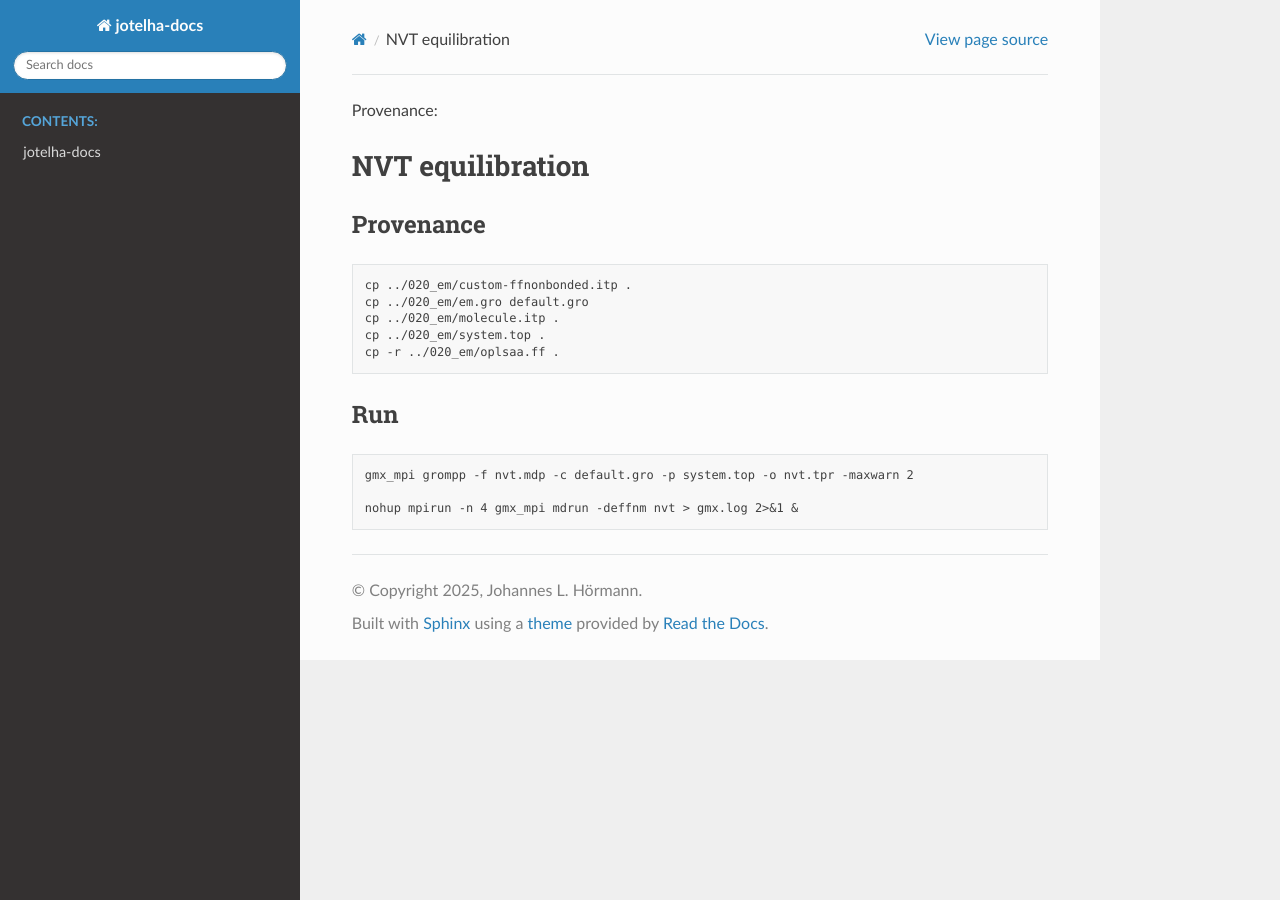
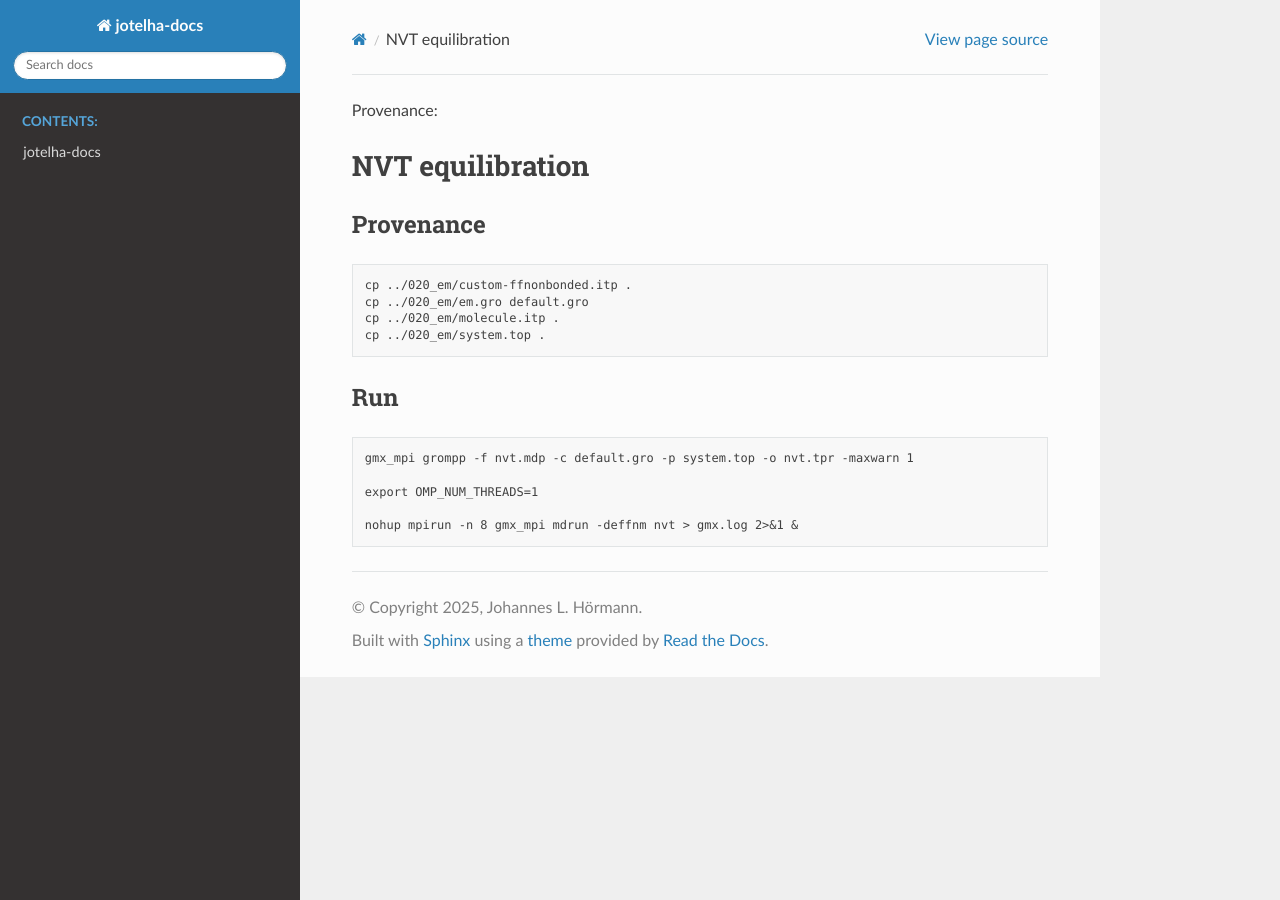
Before and after one commit to jotelha/docs, a Sphinx documentation site: the page built from docs/050_pama/050_single_chain_generation/030_nvt/README.md, in a window 1280 px wide. Built offline with Sphinx 7.4.7 and the Read the Docs theme 3.1.0, drawn with Linux system fonts in a browser that asks for light colours.

Commit message:
DOC: README

```diff
--- a/docs/050_pama/050_single_chain_generation/030_nvt/README.md
+++ b/docs/050_pama/050_single_chain_generation/030_nvt/README.md
@@ -7,10 +7,11 @@ Provenance:
     cp ../020_em/em.gro default.gro
     cp ../020_em/molecule.itp .
     cp ../020_em/system.top .
-    cp -r ../020_em/oplsaa.ff .
 
 ## Run
 
-    gmx_mpi grompp -f nvt.mdp -c default.gro -p system.top -o nvt.tpr -maxwarn 2
+    gmx_mpi grompp -f nvt.mdp -c default.gro -p system.top -o nvt.tpr -maxwarn 1
 
-    nohup mpirun -n 4 gmx_mpi mdrun -deffnm nvt > gmx.log 2>&1 &
+    export OMP_NUM_THREADS=1
+
+    nohup mpirun -n 8 gmx_mpi mdrun -deffnm nvt > gmx.log 2>&1 &
```
